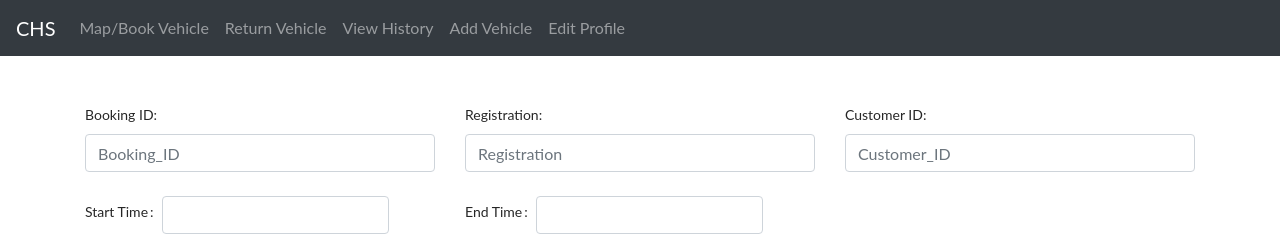
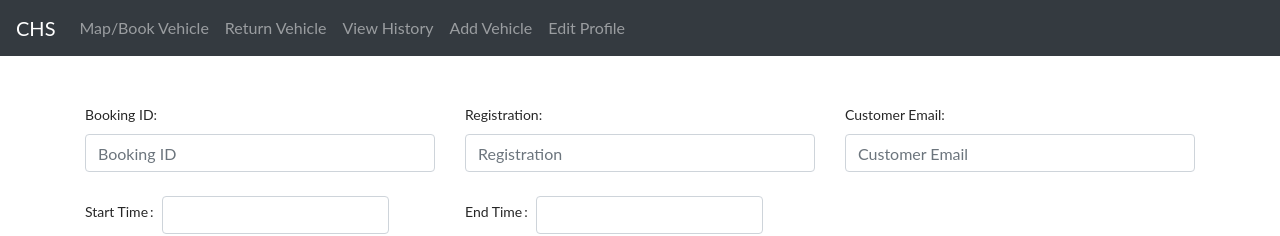
Before and after one commit to ProgrammingProject1-2021/Frontend, a Next.js app: page /bookinghourpage in a window 1280 px wide. Shown: the top 236 px of the page. Built offline with nearby package versions, Linux system fonts and the light colour scheme.

Commit message:
🎨 Convert to camel case

```diff
--- a/src/pages/bookinghourpage.tsx
+++ b/src/pages/bookinghourpage.tsx
@@ -9,11 +9,11 @@ import DatePicker from 'react-datepicker'
 import 'react-datepicker/dist/react-datepicker.css'
 
 type bookinghourform = {
-  booking_id: string
+  bookingId: string
   registration: string
-  customer_id: string
-  start_time: string
-  end_time: string
+  customerEmail: string
+  startTime: string
+  endTime: string
 }
 
 type BookingPageProps = {
@@ -51,13 +51,13 @@ export default function BookingHourPage({ bookinghour }: BookingPageProps) {
 
   async function TimeRelatedForm() {
     await form.validateFields()
-    const { booking_id, registration, customer_id, start_time, end_time } = form.getFieldsValue()
+    const { bookingId, registration, customerEmail, startTime, endTime } = form.getFieldsValue()
     const values = {
-      Booking_id: booking_id,
+      Booking_id: bookingId,
       Registration: registration,
-      Customer_id: customer_id,
-      Start_time: start_time,
-      End_time: end_time,
+      CustomerEmail: customerEmail,
+      Start_time: startTime,
+      End_time: endTime,
     }
 
     try {
@@ -83,9 +83,9 @@ export default function BookingHourPage({ bookinghour }: BookingPageProps) {
           <div className="form-group">
             <div className="row">
               <div className="col-lg-4">
-                <label htmlFor="booking_id">Booking ID:</label>
-                <Form.Item name="booking_id">
-                  <Input id="booking_id" placeholder="Booking_ID" className="form-control" required />
+                <label htmlFor="bookingId">Booking ID:</label>
+                <Form.Item name="bookingId">
+                  <Input id="bookingId" placeholder="Booking ID" className="form-control" required />
                 </Form.Item>
               </div>
               <div className="col-lg-4">
@@ -95,13 +95,13 @@ export default function BookingHourPage({ bookinghour }: BookingPageProps) {
                 </Form.Item>
               </div>
               <div className="col-lg-4">
-                <label htmlFor="customer_id">Customer ID:</label>
-                <Form.Item name="customer_id">
-                  <Input id="customer_id" placeholder="Customer_ID" className="form-control" required />
+                <label htmlFor="customerId">Customer Email:</label>
+                <Form.Item name="customerId">
+                  <Input id="customerId" placeholder="Customer Email" className="form-control" required />
                 </Form.Item>
               </div>
               <div className="col-lg-4">
-                <Form.Item name="start_time" label="Start Time">
+                <Form.Item name="startTime" label="Start Time">
                   <DatePicker
                     className="form-control"
                     selected={startDate}
@@ -114,7 +114,7 @@ export default function BookingHourPage({ bookinghour }: BookingPageProps) {
                 </Form.Item>
               </div>
               <div className="col-lg-4">
-                <Form.Item name="end_time" label="End Time">
+                <Form.Item name="endTime" label="End Time">
                   <DatePicker
                     className="form-control"
                     selected={endDate}
```
